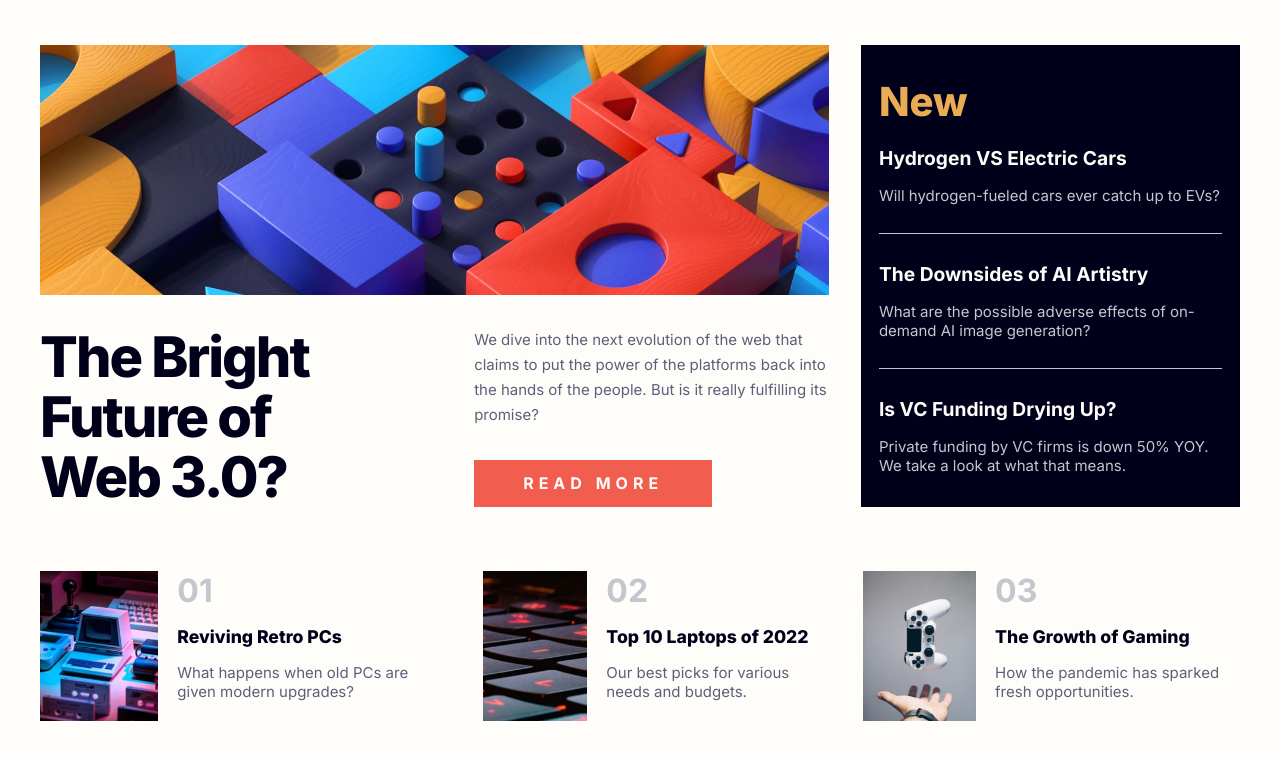
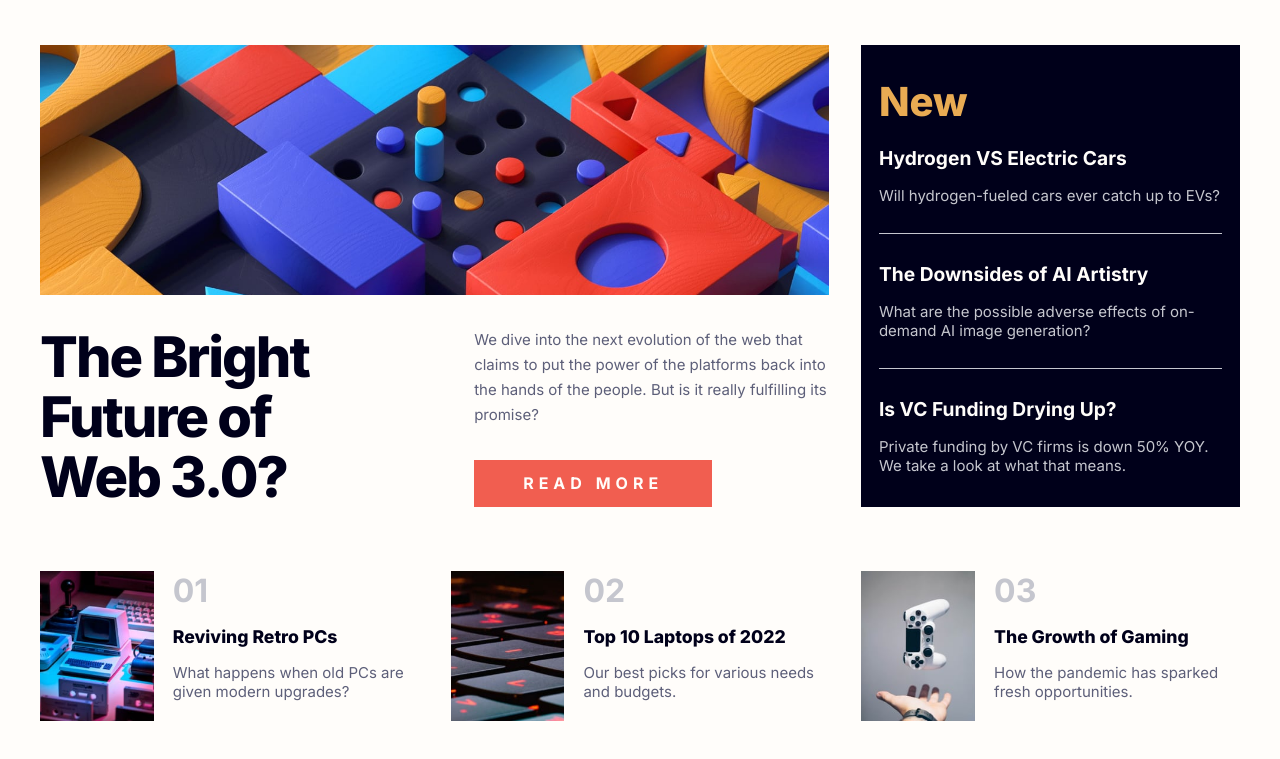
Before and after one commit to joaskr/news-homepage, a plain HTML site: page index.html in a window 1280 px wide. Shown: the part 83-842 px from the top of the page. Drawn offline with Linux system fonts and the light colour scheme.

Commit message:
Fixed images in top articles

```diff
--- a/style.css
+++ b/style.css
@@ -261,6 +261,14 @@ strong a:hover {
     grid-area: top-articles;
   }
 
+  .top-article {
+    width: 100%;
+  }
+
+  .top-article img {
+    object-fit: cover;
+  }
+
   .article-texts {
     justify-content: flex-start;
   }
```
